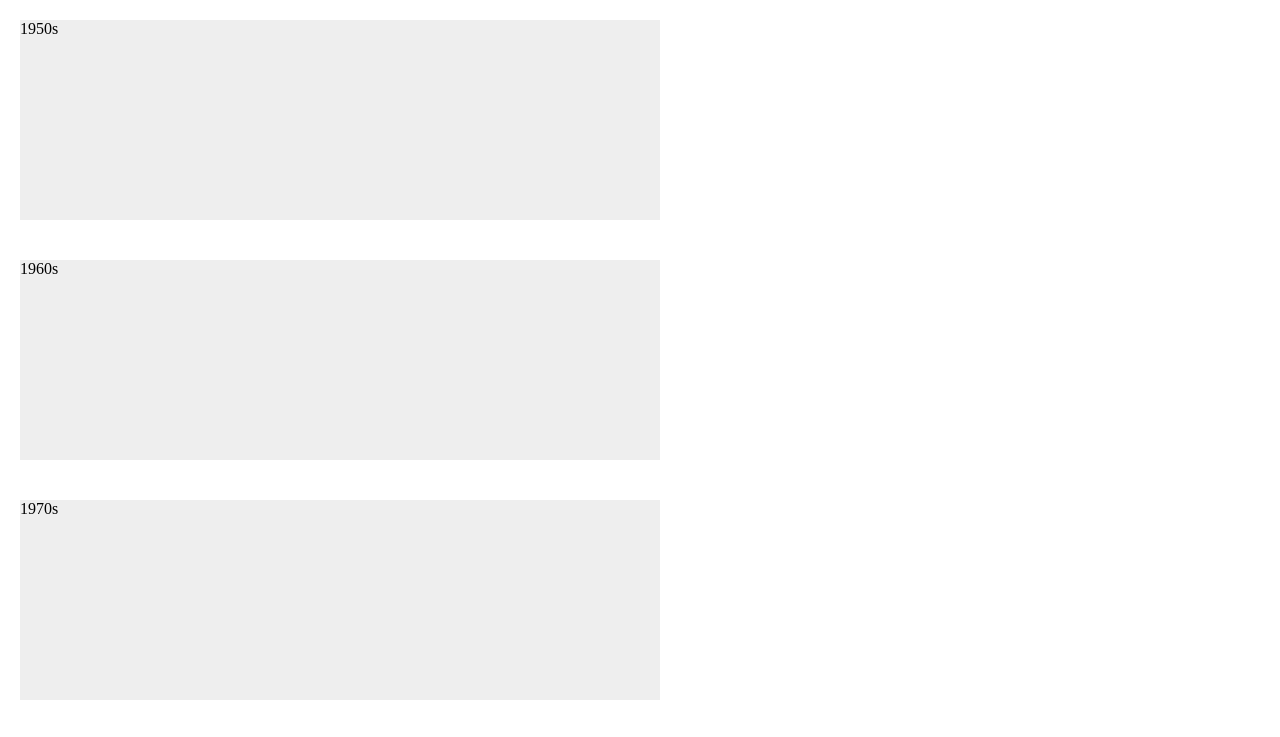
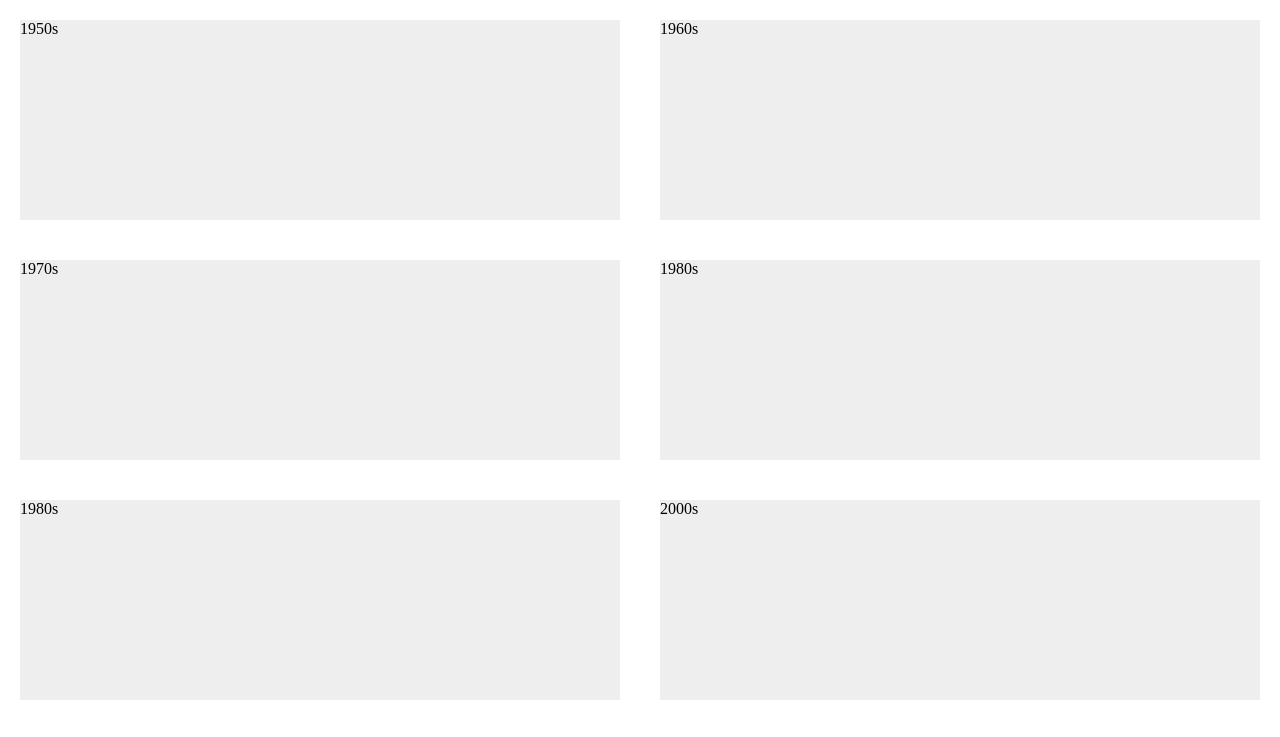
Before and after one commit to narlyio/responsive-101, a plain HTML site: page index.html in a window 1280 px wide. Shown: the top 737 px of the page. Drawn offline with Linux system fonts and the light colour scheme.

Commit message:
The margin increases the total width of the div.
This makes the width greater tan 50% and causes the boxes to break onto new line.

We need to add a child container that will take the margin in order to preserve the outer div width of 50%.

```diff
--- a/index.html
+++ b/index.html
@@ -9,6 +9,8 @@
       #tiles .tile {
         width: 50%;
         float: left;
+      }
+      #tiles .tile .inner {
         height: 200px;
         margin: 20px;
         background-color: #eee;
@@ -18,27 +20,27 @@
   <body>
     <div id="tiles">
       <div class="tile">
-        1950s
+        <div class="inner">1950s</div>
       </div>
 
       <div class="tile">
-        1960s
+        <div class="inner">1960s</div>
       </div>
 
       <div class="tile">
-        1970s
+        <div class="inner">1970s</div>
       </div>
 
       <div class="tile">
-        1980s
+        <div class="inner">1980s</div>
       </div>
 
       <div class="tile">
-        1990s
+        <div class="inner">1980s</div>
       </div>
 
       <div class="tile">
-        2000s
+        <div class="inner">2000s</div>
       </div>
     </div>
   </body>
```
